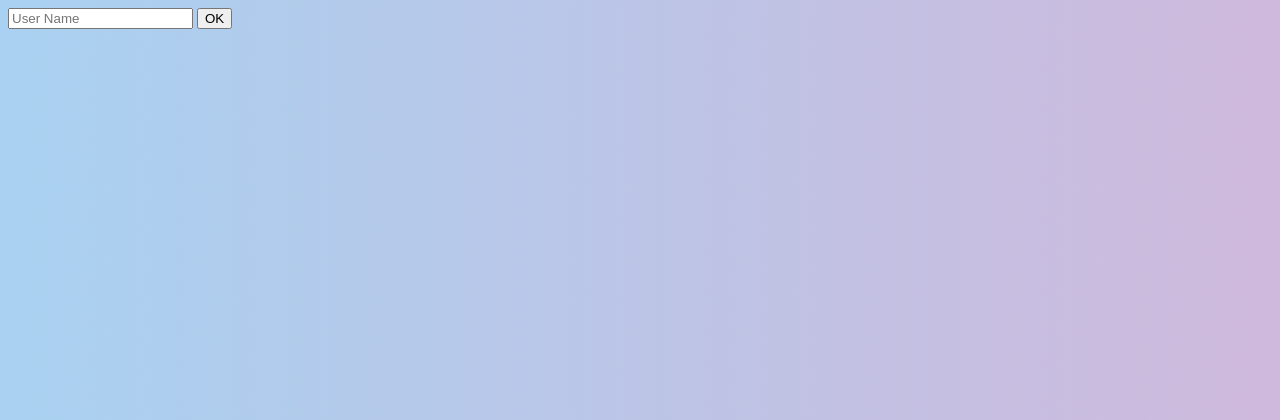
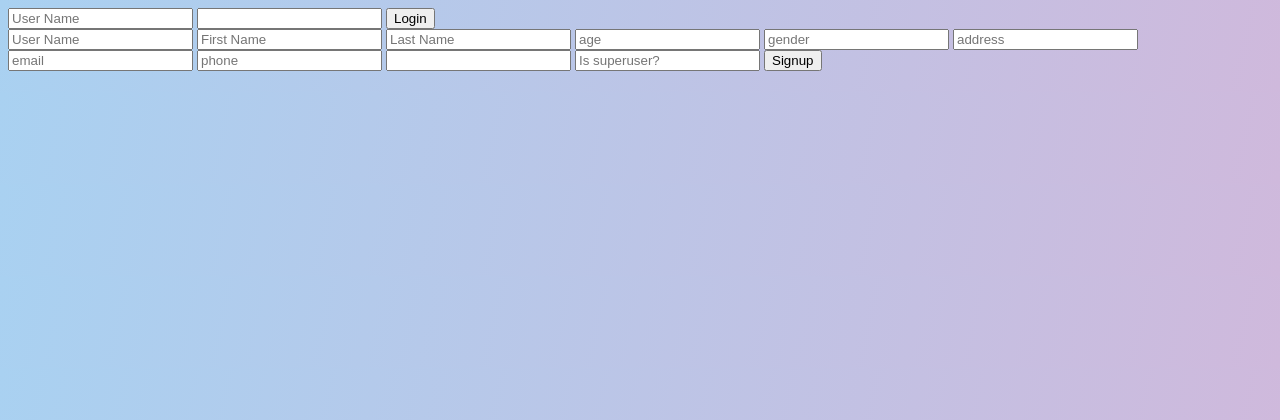
Before and after one commit to BabyKnight/Home-Assistant, a Django app: page /login/ in a window 1280 px wide. Shown: the top 420 px of the page. Run offline with Django 3.2, Linux system fonts and the light colour scheme.

Commit message:
update login template

```diff
--- a/apps/home/models.py
+++ b/apps/home/models.py
@@ -17,6 +17,7 @@ class User(models.Model):
 		first_name = models.CharField(max_length=30)
 		last_name = models.CharField(max_length=30)
 		age = models.IntegerField(null=True, blank=True)
+		# birthday
 		gender = models.CharField(max_length=1, choices=GENDER_CHOICES, default='U')
 		address = models.CharField(null=True, blank=True, max_length=50)
 		email = models.EmailField(null=True, blank=True, max_length=50)
--- a/apps/home/templates/login.html
+++ b/apps/home/templates/login.html
@@ -20,15 +20,36 @@ body{
 </head>
 <body>
 	<div class="main-container">
-		<div class="signupFrm">
+		<!-- login form -->
+		<div class="loginFrm">
     	<form action="/login/" method='post'>
-				<input id="" type="text" name="user_name" placeholder="User Name">
-				<input type="submit" value="OK">
+				<input id="user_name" type="text" name="user_name" placeholder="User Name">
+				<input id="password" type="password" name="password">
+				<input type="submit" value="Login">
 				{% csrf_token %}
     	</form>
   	</div>
 
-	</div>
+		<!-- sign up form-->
+		<div class="signupFrm">
+    	<form action="/login/" method='post'>
+				<input id="user_name" type="text" name="user_name" placeholder="User Name">
+				<input id="first_name" type="text" name="first_name" placeholder="First Name">
+				<input id="last_name" type="text" name="last_name" placeholder="Last Name">
+				<input id="age" type="text" name="age" placeholder="age">
+				<input id="gender" type="text" name="gender" placeholder="gender">
+				<input id="address" type="text" name="address" placeholder="address">
+				<input id="email" type="text" name="email" placeholder="email">
+				<input id="phone" type="text" name="phone" placeholder="phone">
+				<input id="password" type="password" name="password">
+				<input id="superuser" type="text" name="superuser" placeholder="Is superuser?">
+				<input type="submit" value="Signup">
+				{% csrf_token %}
+    	</form>
+
+		<h4>{{ msg }}</h4>
+
+	</div> <!-- main-container -->
 
 </body>
 
--- a/apps/home/urls.py
+++ b/apps/home/urls.py
@@ -4,7 +4,7 @@ from . import views
 
 urlpatterns = [
 		path('', views.welcome, name='welcome'),
-		path('portal/', views.portal, name='portal'),
-		re_path(r'^portal/(?P<lang>\w+)/$', views.portal, name='portal'),
+		path('home/', views.home, name='home'),
+		re_path(r'^home/(?P<lang>\w+)/$', views.home, name='home'),
 		path('login/', views.login, name='login'),
 ]
--- a/apps/home/views.py
+++ b/apps/home/views.py
@@ -7,10 +7,15 @@ def welcome(request):
 		template_name = 'welcome.html'
 		return render(request, template_name)
 
-def portal(request, lang='en'):
-		return HttpResponse("[%s] Welcome Home! This is The portal page of Home-Assistant" % lang)
+def home(request, lang='en'):
+		return HttpResponse("[%s] Welcome Home! This is The home page of Home-Assistant" % lang)
 
 def login(request):
-		print(request.method)
 		template_name = 'login.html'
-		return render(request, template_name)
+		if request.method == 'GET':
+				return render(request, template_name)
+		elif request.method == 'POST':
+				import pdb; pdb.set_trace()
+				#register(request)
+				status = {'msg': "Welcome Home!"}
+				return render(request, template_name, status)
```
